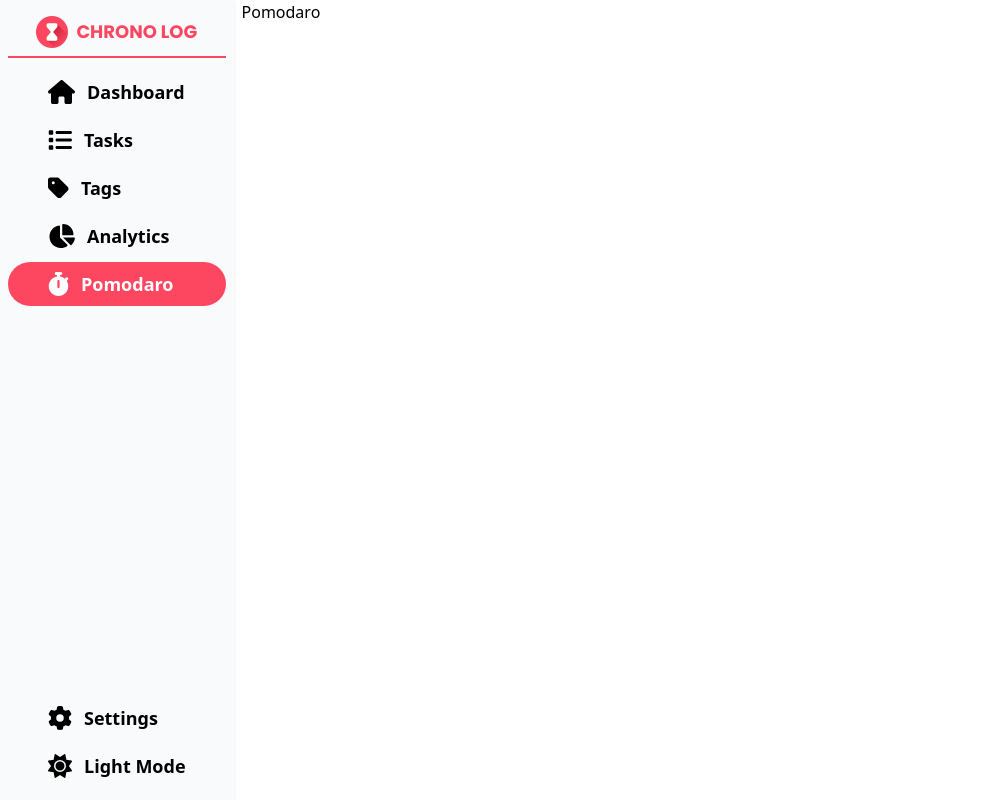
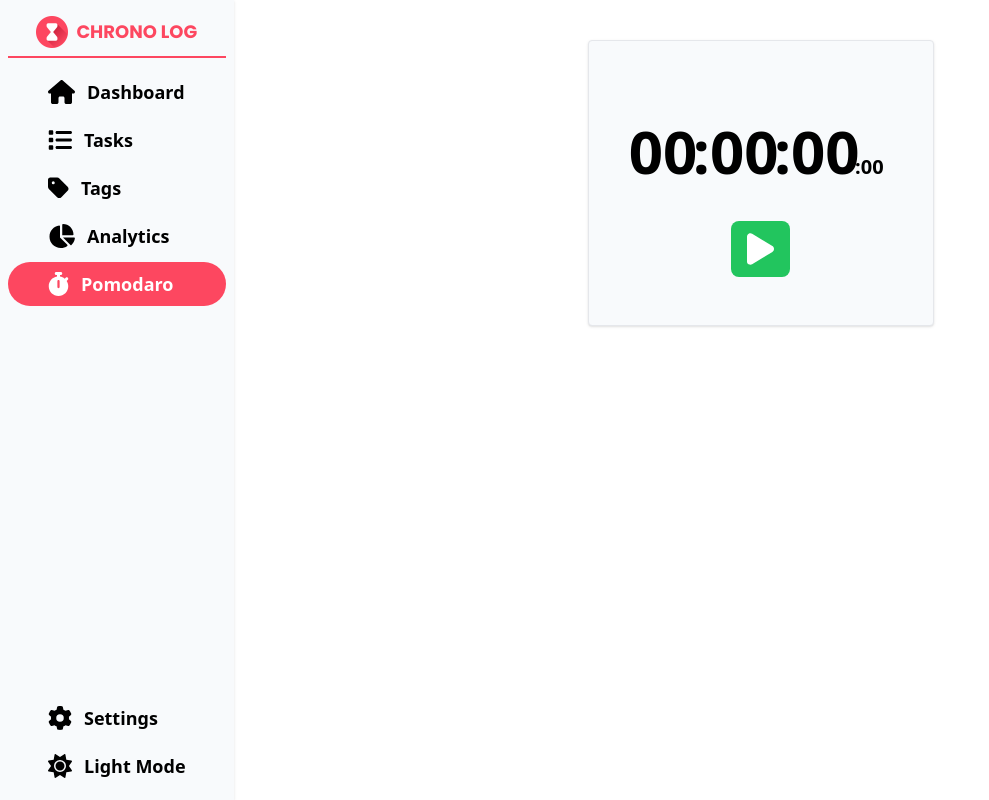
Before and after one commit to AthithianV/chrono-log, a React (Vite) app: page /pomodaro in a window 1280 px wide. Shown: the whole page, without its empty margins (0-989 px from the left). Built offline with nearby package versions, Linux system fonts and the light colour scheme.

Commit message:
implement Pomodaro timer functionality with start, pause, and stop controls; add time formatting utility

```diff
--- a/src/App.tsx
+++ b/src/App.tsx
@@ -20,6 +20,7 @@ function App() {
     }else{
       document.documentElement.classList.remove("dark");
     }
+    localStorage.setItem("theme", theme);
   }, [theme])
 
   return (
--- a/src/assets/icons.tsx
+++ b/src/assets/icons.tsx
@@ -1,4 +1,4 @@
-import { faBars, faChartPie, faGear, faHouse, faList, faMoon, faStopwatch, faSun, faTag } from "@fortawesome/free-solid-svg-icons";
+import { faBars, faChartPie, faGear, faHouse, faList, faMoon, faPause, faPlay, faStop, faStopwatch, faSun, faTag } from "@fortawesome/free-solid-svg-icons";
 import { FontAwesomeIcon } from "@fortawesome/react-fontawesome";
 
 /*Navbar Icons*/
@@ -11,3 +11,9 @@ export const DarkThemeIcon = <FontAwesomeIcon icon={faMoon}/>;
 export const LightThemeIcon = <FontAwesomeIcon icon={faSun}/>;
 export const SettingsIcon = <FontAwesomeIcon icon={faGear}/>;
 export const ToggleButtonIcon = <FontAwesomeIcon icon={faBars}/>;
+
+
+/* Pomodaro Icons */
+export const StartIcon = <FontAwesomeIcon icon={faPlay}/>;
+export const PauseIcon = <FontAwesomeIcon icon={faPause}/>;
+export const StopIcon = <FontAwesomeIcon icon={faStop}/>;
--- a/src/pages/Pomodaro.tsx
+++ b/src/pages/Pomodaro.tsx
@@ -1,8 +1,58 @@
+import { useRef, useState } from "react"
+import { PauseIcon, StartIcon, StopIcon } from "../assets/icons";
+import { appendZero, formatTime } from "../utils/formatTime";
 
 const Pomodaro = () => {
+
+  let timer = useRef<any|null>(null);
+  const [duration, setDuration] = useState(0);
+  const [isPause, setIsPause] = useState(false);
+
+  const start = () =>{
+    setIsPause(false);
+    if(timer.current) return;
+    timer.current = setInterval(()=>{
+      setDuration((prev)=>prev+1);
+    }, 100)
+  }
+
+  const pause = () => {
+    setIsPause(true);
+    if (timer.current) {
+      clearInterval(timer.current);
+      timer.current = null;
+    }
+  }
+
+  const end = () => {
+    setDuration(0);
+    clearInterval(timer.current);
+    timer.current = null;
+  }
+
   return (
-    <div>Pomodaro</div>
+    <div className="p-10 bg-secondary-bg-light dark:bg-secondary-bg-dark w-fit rounded m-auto mt-10 border dark:border-gray-900 shadow">
+      <div className="text-6xl my-10 font-semibold flex justify-center items-end">
+        <div className="w-16">{appendZero(Math.floor(duration/36000))}</div>
+        <span>:</span>
+        <div className="w-16">{appendZero(Math.floor(duration/600)%60)}</div>
+        <span>:</span>
+        <div className="w-16">{appendZero(Math.floor(duration/10)%60)}</div>
+        <span className="text-xl">:</span>
+        <div className="text-xl w-8">{appendZero(duration%10)}</div>
+      </div>
+      <div className="flex-center gap-3 my-2 text-4xl text-white">
+        {duration===0
+          ?<button className="py-2 px-4 rounded-lg bg-green-500" onClick={start}>{StartIcon}</button>
+          :isPause
+          ?<button className="py-2 px-4 rounded-lg bg-yellow-400" onClick={start}>{StartIcon}</button>
+          :<button className="py-2 px-4 rounded-lg bg-yellow-400" onClick={pause}>{PauseIcon}</button>
+        }
+
+        {duration>0 && <button className="py-2 px-4 rounded-lg bg-red-500" onClick={end}>{StopIcon}</button>}
+      </div>
+    </div>
   )
 }
 
-export default Pomodaro
+export default Pomodaro;
--- /dev/null
+++ b/src/utils/formatTime.ts
@@ -0,0 +1,10 @@
+export const formatTime = (time:number):string=>{
+    const hours = Math.floor(time/36000);
+    const minutes = Math.floor(time/600);
+    const seconds = Math.floor(time/10);
+    return `${appendZero(hours)}:${appendZero(minutes)}:${appendZero(seconds)}`
+}
+
+export const appendZero = (time:number):string=>{
+    return `${time<10?"0":""}${time}`;
+}
```
